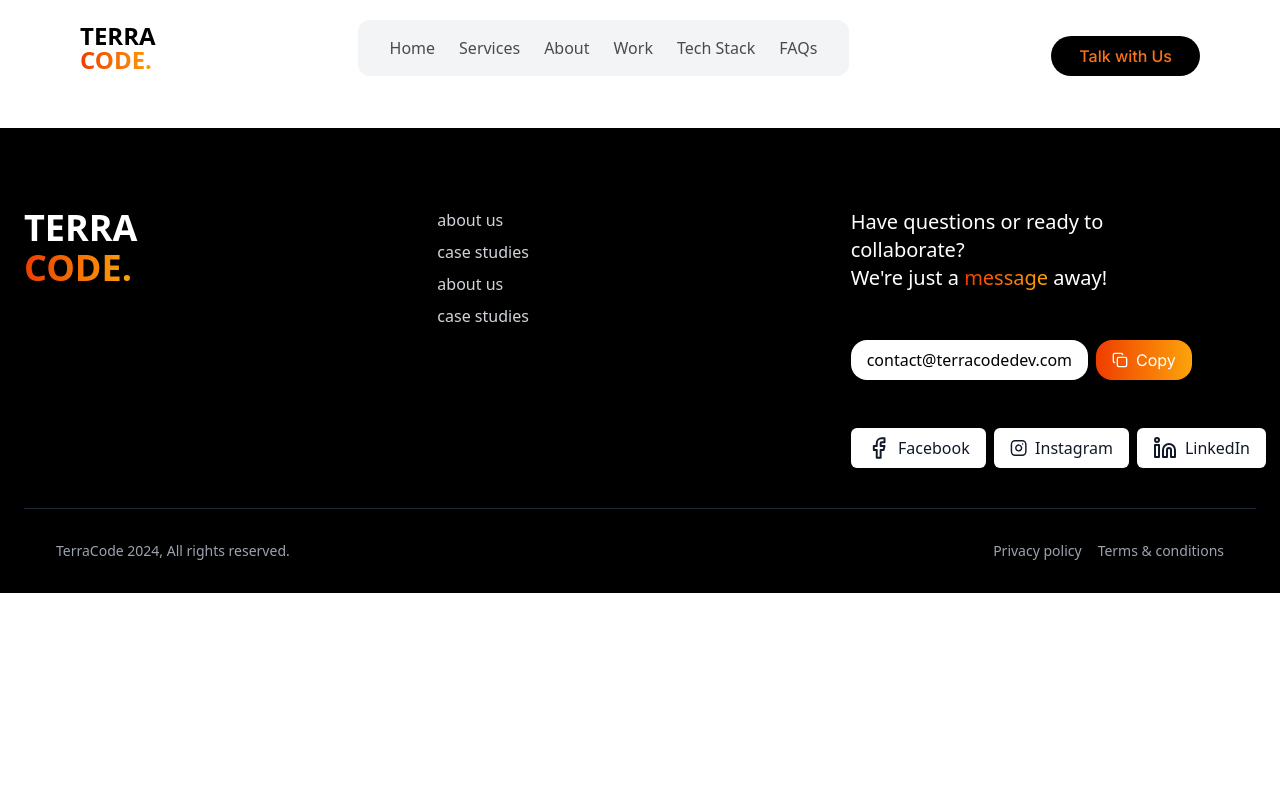
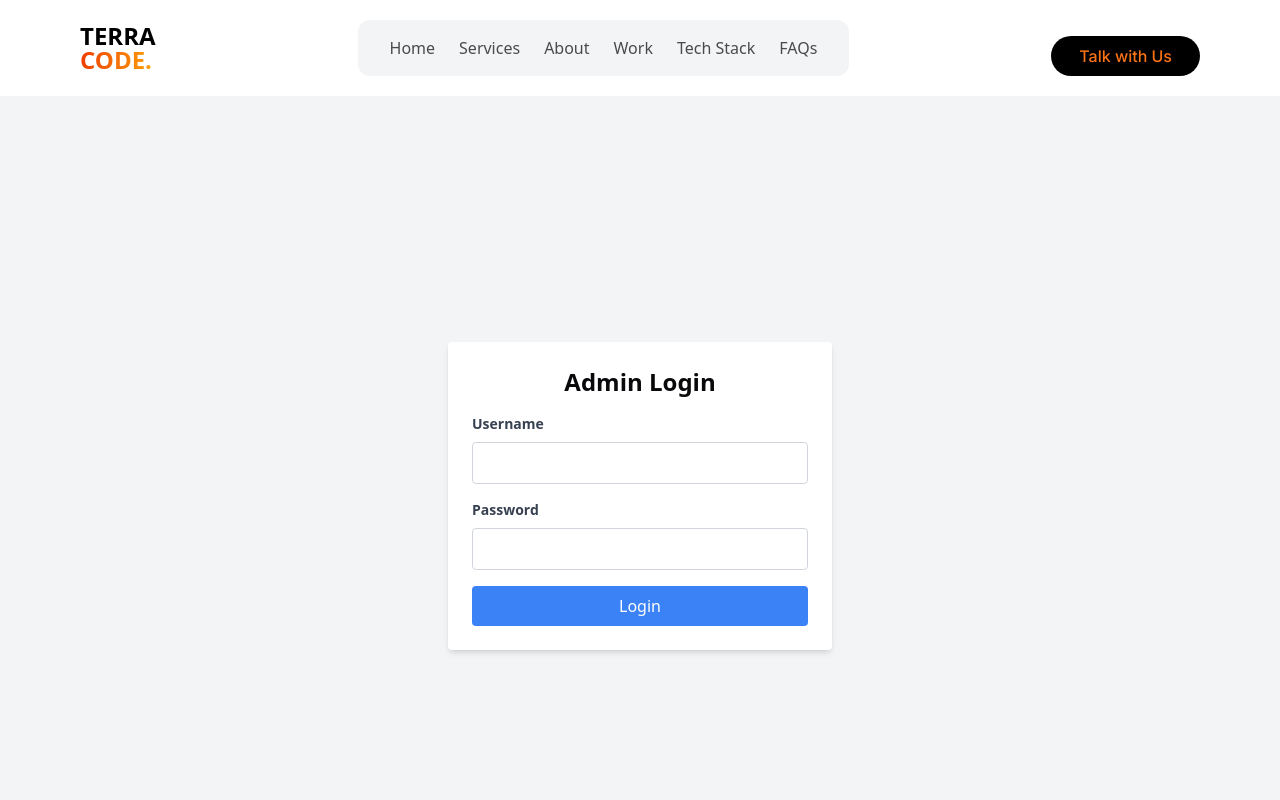
Before and after one commit to Terracode-Dev/Main-Site, a React (Vite) app: page /admin-login in a window 1280 px wide. Shown: the top 800 px of the page. Built offline with nearby package versions, Linux system fonts and the light colour scheme.

Commit message:
credrntials add

```diff
--- a/src/App.tsx
+++ b/src/App.tsx
@@ -1,5 +1,6 @@
+import { useState } from "react";
+import { Routes, Route, useLocation, Navigate } from "react-router-dom";
 import Navbar from "./components/navbar";
-import { Routes, Route, useLocation } from "react-router-dom";
 import Home from "./components/home/Home";
 import { Casestudy_page } from "./components/casestudy/page";
 import Aboutus_page from "./components/aboutus/page";
@@ -8,9 +9,90 @@ import { HelmetProvider, Helmet } from "react-helmet-async";
 import ScrollToTop from "./components/scroll";
 import ContactSubmissions from "@/components/fetchdata";
 
+// Hardcoded default credentials (replace with secure backend validation later)
+const DEFAULT_ADMIN_CREDENTIALS = {
+  username: "terracode",
+  password: "adminterracode",
+};
+
+// Mock authentication function
+const isAuthenticated = () => {
+  return localStorage.getItem("adminLoggedIn") === "true";
+};
+
+// ProtectedRoute component
+import { ReactElement } from "react";
+
+const ProtectedRoute = ({ element }: { element: ReactElement }) => {
+  return isAuthenticated() ? element : <Navigate to="/admin-login" replace />;
+};
+
+// Admin Login Component
+const AdminLogin = () => {
+  const [username, setUsername] = useState("");
+  const [password, setPassword] = useState("");
+  const [error, setError] = useState("");
+
+  const handleLogin = (e: { preventDefault: () => void; }) => {
+    e.preventDefault();
+    if (
+      username === DEFAULT_ADMIN_CREDENTIALS.username &&
+      password === DEFAULT_ADMIN_CREDENTIALS.password
+    ) {
+      localStorage.setItem("adminLoggedIn", "true");
+      window.location.href = "/admin"; // Redirect to admin page
+    } else {
+      setError("Invalid username or password");
+    }
+  };
+
+  return (
+    <div className="min-h-screen flex items-center justify-center bg-gray-100">
+      <div className="bg-white p-6 rounded shadow-md w-96">
+        <h2 className="text-2xl font-bold mb-4 text-center">Admin Login</h2>
+        <form onSubmit={handleLogin}>
+          <div className="mb-4">
+            <label className="block text-gray-700 text-sm font-bold mb-2" htmlFor="username">
+              Username
+            </label>
+            <input
+              id="username"
+              type="text"
+              value={username}
+              onChange={(e) => setUsername(e.target.value)}
+              className="w-full p-2 border border-gray-300 rounded"
+              required
+            />
+          </div>
+          <div className="mb-4">
+            <label className="block text-gray-700 text-sm font-bold mb-2" htmlFor="password">
+              Password
+            </label>
+            <input
+              id="password"
+              type="password"
+              value={password}
+              onChange={(e) => setPassword(e.target.value)}
+              className="w-full p-2 border border-gray-300 rounded"
+              required
+            />
+          </div>
+          {error && <p className="text-red-500 text-sm mb-4">{error}</p>}
+          <button
+            type="submit"
+            className="w-full bg-blue-500 text-white py-2 px-4 rounded hover:bg-blue-600"
+          >
+            Login
+          </button>
+        </form>
+      </div>
+    </div>
+  );
+};
+
 function App() {
   const location = useLocation();
-  const isAdminRoute = location.pathname === '/admin';
+  const isAdminRoute = location.pathname === "/admin";
 
   const globalSchemaMarkup = {
     "@context": "https://schema.org",
@@ -39,12 +121,16 @@ function App() {
         </Helmet>
 
         {!isAdminRoute && <Navbar />}
-        <ScrollToTop/>
+        <ScrollToTop />
         <Routes>
           <Route path="/" element={<Home />} />
           <Route path="/aboutus" element={<Aboutus_page />} />
           <Route path="/casestudy" element={<Casestudy_page />} />
-          <Route path="/admin" element={<ContactSubmissions />} />
+          <Route
+            path="/admin"
+            element={<ProtectedRoute element={<ContactSubmissions />} />}
+          />
+          <Route path="/admin-login" element={<AdminLogin />} />
         </Routes>
 
         {!isAdminRoute && <Footer />}
--- a/src/components/home/Services.tsx
+++ b/src/components/home/Services.tsx
@@ -39,25 +39,6 @@ const HorizontalScrollCarousel = () => {
   return (
     <section ref={targetRef} className="relative h-[200vh] ">
       {/* mobile view */}
-      <div className="sticky top-0 flex justify-center items-center overflow-hidden py-5 -mt-[5%] mb-[10%]  lg:hidden">
-      <div className=" flex flex-col py-[30%] -mb-[30%] sm:-mb-0 sm:py-0 sm:justify-center  h-[100vh] overflow-hidden ">
-        <div className="md:text-[25px] lg:text-[45px] text-[25px] ml-4 ">
-        {our}<br/>
-        {ev}
-        </div>
-        <div className="ml-4">
-           {/* Learn More Button */}
-           {/* <button className={` text-nowrap w-fit  px-6 py-3 mt-4 text-sm rounded-3xl sm:text-base md:text-lg border border-orange-500 hover:bg-gradient-to-r from-[#EF3D00] to-[#FDA40A] hover:text-white inter`}>
-            Learn More
-          </button> */}
-        </div>
-        <motion.div style={{ x: xhos1 }} className="flex gap-40 mt-8 ml-3 w-fit flex-nowrap cursor-grab active:cursor-grabbing">
-          {cards.map((card) => (
-            <Card card={card} key={card.id} />
-          ))}
-        </motion.div>
-      </div>
-      </div>
       {/* desktop view */}
       <div className="sticky top-0 flex justify-center items-center overflow-hidden py-3 -mt-[9%]  hidden lg:block">
       <div className="flex flex-col justify-center h-screen overflow-hidden  ">
```
